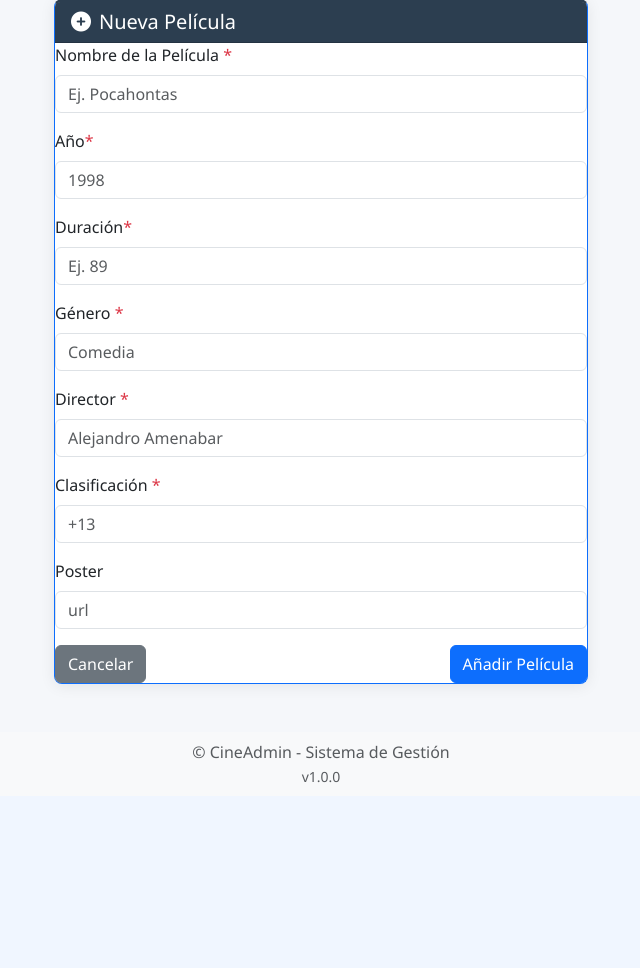
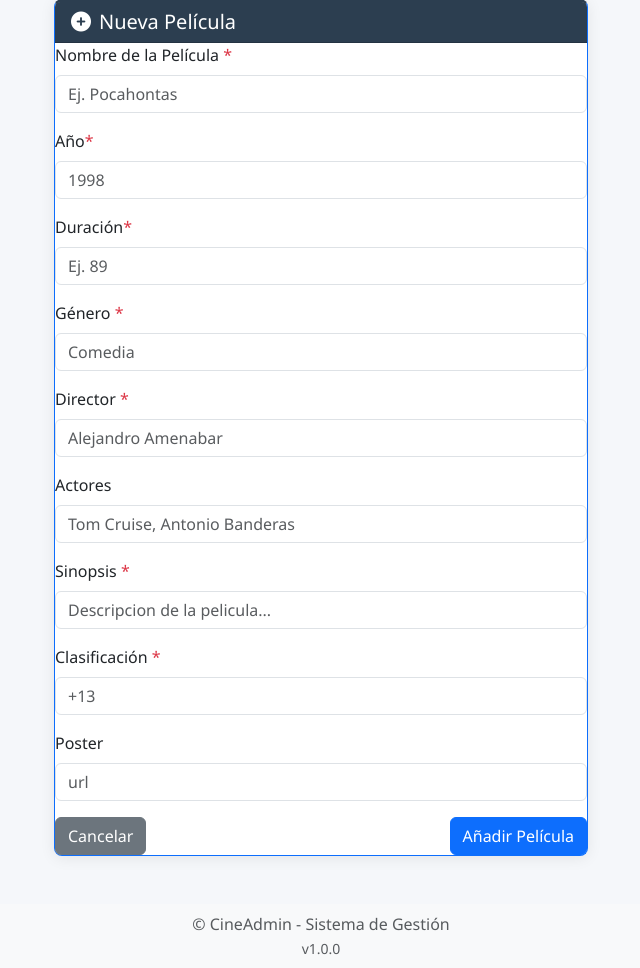
Before and after one commit to Draklob/FlaskCine, a Flask app: page /admin/peliculas/form_nueva_pelicula in a window 1280 px wide. Shown: the part 191-1159 px from the top of the page, without its empty margins (319-959 px from the left). Before the commit the page ends 974 px from the top, so only its background shows below. Run offline with Flask 3, Linux system fonts and the light colour scheme; some libraries are stand-ins or nearby versions.

Commit message:
Solucionado los problemas que habia a la hora de trabajar con las funciones. Ya se pueden agregar y carga todo bien por fechas y muestra toda la informacion.

```diff
--- a/app.py
+++ b/app.py
@@ -75,11 +75,11 @@ def get_cines():
         return jsonify({'error': str(error)}), 500
 
 @app.route('/cines/<int:id_cine>/peliculas', methods=['GET'])
-#def get_peliculas(id_cine, fecha):
 def get_peliculas(id_cine):
     try:
         conexion = conectar_base_datos_cine()
         cursor = conexion.cursor( pymysql.cursors.DictCursor )
+        fecha = request.args.get('fecha')
         print("Buscando peliculas")
         cursor.execute('''
             SELECT
@@ -97,7 +97,7 @@ def get_peliculas(id_cine):
                 p.id_pelicula, p.titulo, p.duracion
             ORDER BY
                 p.id_pelicula, MIN(f.fecha_hora);
-        ''', (id_cine, '2025-04-14'))
+        ''', (id_cine, fecha))
         peliculas = cursor.fetchall()
 
         cursor.close()
--- a/routes/admin_routes.py
+++ b/routes/admin_routes.py
@@ -103,7 +103,7 @@ def get_cines():
 
 def get_peliculas():
     sql = """
-    SELECT p.titulo AS titulo, p.año AS año
+    SELECT p.titulo AS titulo, p.año AS año, p.id_pelicula
         FROM peliculas p LEFT JOIN funciones f ON p.id_pelicula = f.id_pelicula
         GROUP BY p.titulo, p.año ORDER BY p.año, p.titulo
     """
@@ -163,6 +163,7 @@ def obtener_cine_por_id(cine_id):
             sql = "SELECT * FROM cines WHERE id_cine = %s"
             cursor.execute(sql, (cine_id,))
             cine = cursor.fetchone() # En este caso devuelve diccionario porque lo tenemos configurado con DictCursor
+            print(cine)
             return cine
     except Exception as e:
         print(f"Error al obtener cine: {e}")
@@ -174,10 +175,9 @@ def obtener_cine_por_id(cine_id):
 def obtener_pelicula(pelicula_id):
     # Buscamos la peli
     sql = """
-            SELECT id_pelicula, titulo, año, duracion, genero, director, clasificacion, poster_url AS poster FROM peliculas WHERE id_pelicula = %s
+            SELECT * FROM peliculas WHERE id_pelicula = %s
             """
     peli = ejecutar_consulta_sql(sql, (pelicula_id,))[0]
-
     print(peli)
     return peli
 
@@ -186,32 +186,41 @@ def dashboard():
     return render_template('admin/dashboard.html', cines= get_cines(), pelis= get_peliculas(), funciones= get_funciones(), now = datetime.now())
 
 @admin_bp.route('/get_cines')
-def get_cines():
+def obtener_cines():
     try:
         conexion = conectar_base_datos_cine()
         with conexion.cursor() as cursor:
             cursor.execute("SELECT id_cine AS id, nombre FROM cines")
             cines = cursor.fetchall()
-            print(cines)
+
         return jsonify(cines)
     except Exception as e:
         return jsonify({'error': str(e)})
     finally:
         conexion.close()
 
-@admin_bp.route('/get_salas/<int:cine_id>')
-def get_salas(cine_id):
+@admin_bp.route('/get_salas_cine')
+def obtener_salas_cine():
+    cine_id = request.args.get('cine_id')
+    if not cine_id:
+        return jsonify({'error': 'No se ha seleccionado ninguna cine'})
+
     try:
         conexion = conectar_base_datos_cine()
         with conexion.cursor() as cursor:
-            cursor.execute("SELECT s.numero AS salas FROM cines c LEFT JOIN salas s ON c.id_cine = s.id_cine WHERE c.id_cine= 1")
+            cursor.execute("SELECT s.id_sala, s.numero AS nombre_sala FROM cines c LEFT JOIN salas s ON c.id_cine = s.id_cine WHERE c.id_cine= %s", (cine_id,))
             salas = cursor.fetchall()
-            print(salas)
+
         return jsonify(salas)
     except Exception as e:
         return jsonify({'error': str(e)})
     finally:
         conexion.close()
+
+@admin_bp.route('/get_peliculas')
+def obtener_peliculas():
+    peliculas = get_peliculas()
+    return jsonify(peliculas)
 
 @admin_bp.route('/cines')
 def cines():
@@ -378,6 +387,8 @@ def nueva_pelicula():
         duracion = request.form['duracion']
         genero = request.form['genero']
         director = request.form['director']
+        actores = request.form['actores']
+        sinopsis = request.form['sinopsis']
         clasificacion = request.form['clasificacion']
         poster = request.form['poster']
 
@@ -386,11 +397,14 @@ def nueva_pelicula():
             flash('Todos los campos son obligatorios', 'danger')
             return redirect(url_for('peliculas.nueva_pelicula'))
 
-        datos_pelicula = {'titulo': titulo, 'año': año, 'duracion': duracion, 'genero': genero, 'director': director, 'clasificacion': clasificacion}
+        datos_pelicula = {'titulo': titulo, 'año': año, 'duracion': duracion, 'genero': genero,'director': director, 'sinopsis': sinopsis, 'clasificacion': clasificacion}
         # En caso de que se poste una url, la metemos en la base de datos
-        # Aqui habria que hacer una comprobación de si es una url antes de mandar los datos
+
+        # Comprobamos que los campos opcionales si estan con informacion, los incluimos
+        if actores:
+            datos_pelicula['actores'] = actores
         if poster:
-            datos_pelicula['poster'] = poster
+            datos_pelicula['poster_url'] = poster
 
         insertar_registro("peliculas", datos_pelicula)
 
@@ -404,7 +418,6 @@ def nueva_pelicula():
 def editar_pelicula(id_pelicula):
     peli = None
     if request.method == 'GET':
-
         peli = obtener_pelicula(id_pelicula)
 
         if peli is None:
@@ -417,6 +430,8 @@ def editar_pelicula(id_pelicula):
         duracion = int(request.form['duracion'])
         genero = request.form['genero']
         director = request.form['director']
+        actores = request.form['actores']
+        sinopsis = request.form['sinopsis']
         clasificacion = request.form['clasificacion']
         poster = request.form['poster']
 
@@ -435,10 +450,14 @@ def editar_pelicula(id_pelicula):
             datos_pelicula['genero'] = genero
         if director != peli['director']:
             datos_pelicula['director'] = director
+        if actores != peli['actores']:
+            datos_pelicula['actores'] = actores
+        if sinopsis != peli['sinopsis']:
+            datos_pelicula['sinopsis'] = sinopsis
         if clasificacion != peli['clasificacion']:
             datos_pelicula['clasificacion'] = clasificacion
-        if poster != peli['poster']:
-            datos_pelicula['poster'] = poster
+        if poster != peli['poster_url']:
+            datos_pelicula['poster_url'] = poster
 
         if datos_pelicula:
             datos_pelicula['id_pelicula'] = peli['id_pelicula']
@@ -527,8 +546,35 @@ def agregar_funcion():
     if request.method == 'GET':
         cines = get_cines()
         peliculas = get_peliculas()
+        salas_cine = obtener_salas_cine()
+
+        return render_template('admin/form_funcion.html', cines=cines, peliculas=peliculas, salas=salas_cine)
 
     if request.method == 'POST':
-        pelicula_id = request.form['id_pelicula']
+        try:
+            data = request.get_json()
+            if not data:
+                return jsonify({"success": False, "error": "No se enviaron datos"}), 400
 
-    return render_template('admin/form_funcion.html')
+            pelicula_id = data.get('pelicula_id')
+            sala_id = data.get('sala_id')
+            fecha_hora = data.get('fecha_hora')
+
+            # Validar datos
+            if not all([pelicula_id, sala_id, fecha_hora]):
+                return jsonify({"success": False, "error": "Faltan campos requeridos"}), 400
+
+            print(f"pelicula_id: {pelicula_id}, sala_id: {sala_id}, fecha_hora: {fecha_hora}")
+
+            # Insertar la nueva función en la base de datos
+            query = """
+                INSERT IGNORE INTO funciones (id_pelicula, id_sala, fecha_hora)
+                VALUES (%s, %s, %s)
+            """
+            result = ejecutar_consulta_sql(query, (pelicula_id, sala_id, fecha_hora))
+            if result is None:
+                return jsonify({"success": False, "error": "Error al guardar la función"}), 500
+
+            return jsonify({"success": True, "message": "Función agregada exitosamente"}), 200
+        except Exception as e:
+            return jsonify({"success": False, "error": f"Error en el servidor: {str(e)}"}), 500
--- a/templates/admin/form_funcion.html
+++ b/templates/admin/form_funcion.html
@@ -87,7 +87,7 @@
                                 </div>
                                 <div class="col-md-6 mb-3">
                                     <label for="hora" class="form-label">Hora:</label>
-                                    <input type="time" id="hora" class="form-control" disabled required>
+                                    <input type="time" id="hora" class="form-control" required>
                                 </div>
                             </div>
                             <div class="d-flex justify-content-between">
--- a/templates/admin/form_peliculas.html
+++ b/templates/admin/form_peliculas.html
@@ -42,6 +42,18 @@
                             <input type="text" class="form-control" id="director" name="director" placeholder="Alejandro Amenabar" required>
                         </div>
 
+                        <!-- Actores -->
+                        <div class="mb-3">
+                            <label for="actores" class="form-label">Actores</label>
+                            <input type="text" class="form-control" id="actores" name="actores" placeholder="Tom Cruise, Antonio Banderas">
+                        </div>
+
+                        <!-- Sinopsis -->
+                        <div class="mb-3">
+                            <label for="sinopsis" class="form-label">Sinopsis <span class="text-danger">*</span></label>
+                            <input type="text" class="form-control" id="sinopsis" name="sinopsis" placeholder="Descripcion de la pelicula..." required>
+                        </div>
+
                          <!-- Clasificacion -->
                         <div class="mb-3">
                             <label for="clasificacion" class="form-label">Clasificación <span class="text-danger">*</span></label>
```
Also changed, not shown: DataBaseSetting.py (added, +12 -0 lines), crear_datos_cine.py (+18 -15 lines), static/js/agregar_funcion.js (+16 -6 lines), templates/admin/editar_pelicula.html (+13 -1 lines), templates/index.html (+15 -2 lines).
